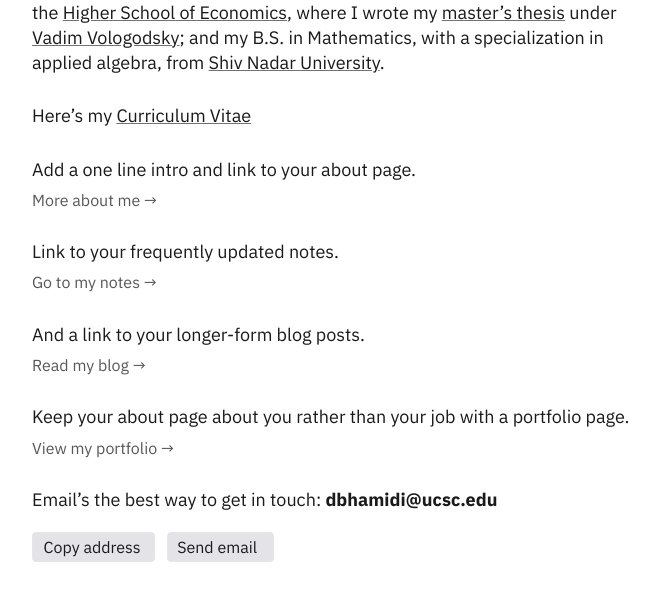
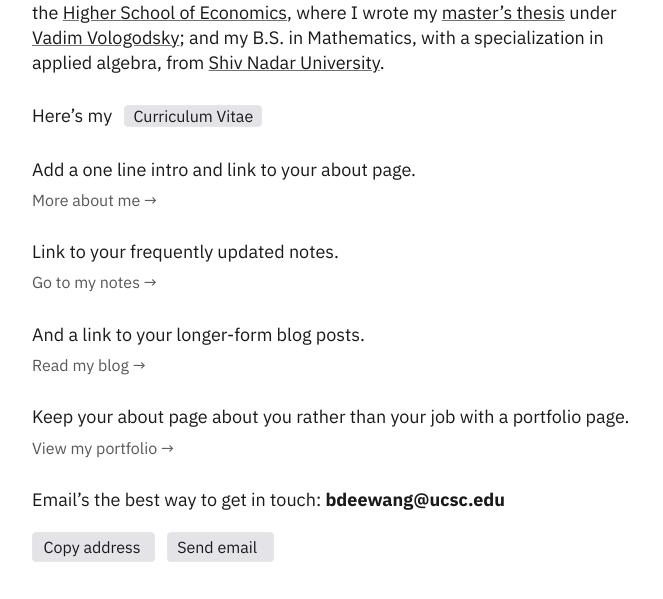
Before and after one commit to junkquill/junkquill.github.io, a Jekyll site: the page built from index.md, in a window 1280 px wide. Shown: the part 571-1170 px from the top of the page, without its empty margins (308-971 px from the left). Built offline with Jekyll 4.4.1, drawn with Linux system fonts in a browser that asks for light colours; some of the changed lines change nothing that is shown.

Commit message:
home-update-2

```diff
--- a/_config.yml
+++ b/_config.yml
@@ -2,7 +2,7 @@
 
 title: "Deewang Bhamidipati"
 author: Deewang Bhamidipati
-email: "dbhamidi@ucsc.edu"
+email: "bdeewang@ucsc.edu"
 description: "Deewang, a mathematician"
 github: bdeewang
 timezone: USA/Pacific
--- a/index.md
+++ b/index.md
@@ -12,7 +12,8 @@
 
 Before coming to UC Santa Cruz I received my M.S. in Mathematics from the [Higher School of Economics](https://math.hse.ru/en/), where I wrote my [master's thesis](https://www.hse.ru/en/edu/vkr/296285338) under [Vadim Vologodsky](https://www.hse.ru/en/org/persons/160474191); and my B.S. in Mathematics, with a specialization in applied algebra, from [Shiv Nadar University](https://math.snu.edu.in/).
 
-Here's my <a href="https://drive.google.com/file/d/14Qb6_G7CEKUkhOUEwx68559Rs1BCa74S/view?usp=sharing">Curriculum Vitae</a>
+Here's my <button class="btn btn-default" href="https://drive.google.com/file/d/14Qb6_G7CEKUkhOUEwx68559Rs1BCa74S/view?usp=sharing">Curriculum Vitae</button>
+<!-- <a href="https://drive.google.com/file/d/14Qb6_G7CEKUkhOUEwx68559Rs1BCa74S/view?usp=sharing">Curriculum Vitae</a> -->
 
 Add a one line intro and link to your about page.
 <a href="/about" class="internal-link quarter-line-space">More about me&nbsp;→</a>
@@ -35,6 +36,16 @@
 <a href="mailto:{{site.email}}">Send email</a>
 </div>
 
+<script>
+
+// copy email to clipboard
+
+function copyEmailtoClipboard() {
+    navigator.clipboard.writeText((arguments[0]));
+}
+
+</script>
+
 <!-- Add you Mastodon handle here if you want to verify it
 
 <p style="visibility: hidden;display: none;"><a rel="me" href="">Mastodon</a></p> -->
```
